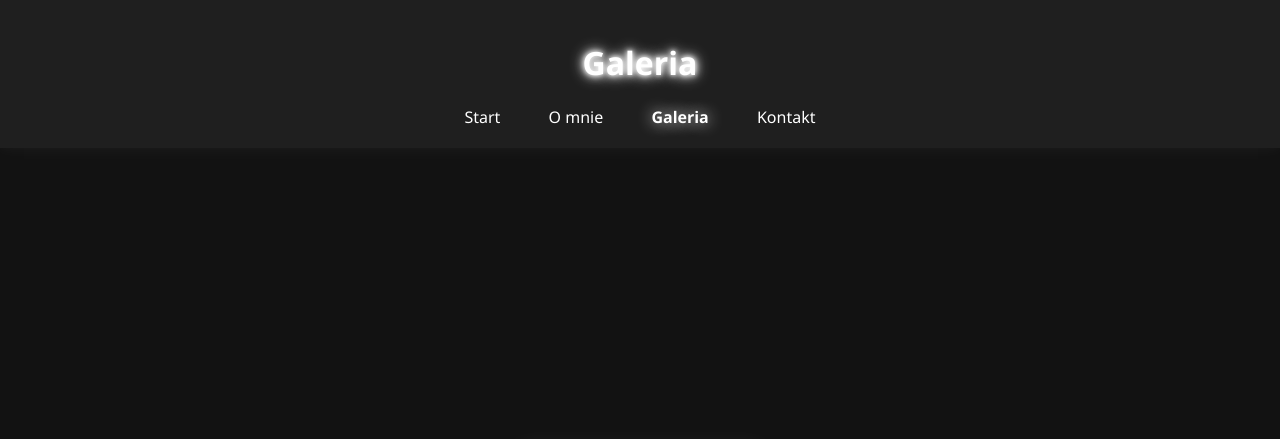
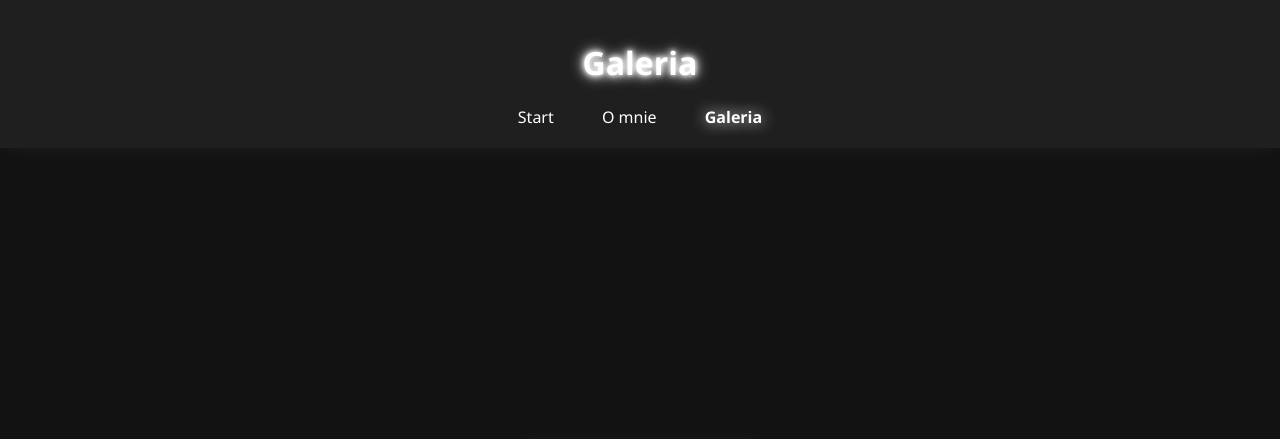
Before and after one commit to SoulCry-hub/moja-strona, a plain HTML site: page galeria.html in a window 1280 px wide. Shown: the top 439 px of the page. Drawn offline with Linux system fonts and the light colour scheme.

Commit message:
Update galeria.html

```diff
--- a/galeria.html
+++ b/galeria.html
@@ -13,7 +13,7 @@
       <a href="index.html">Start</a>
       <a href="o-mnie.html">O mnie</a>
       <a href="galeria.html" class="active">Galeria</a>
-      <a href="kontakt.html">Kontakt</a>
+
     </nav>
   </header>
   <main>
```
